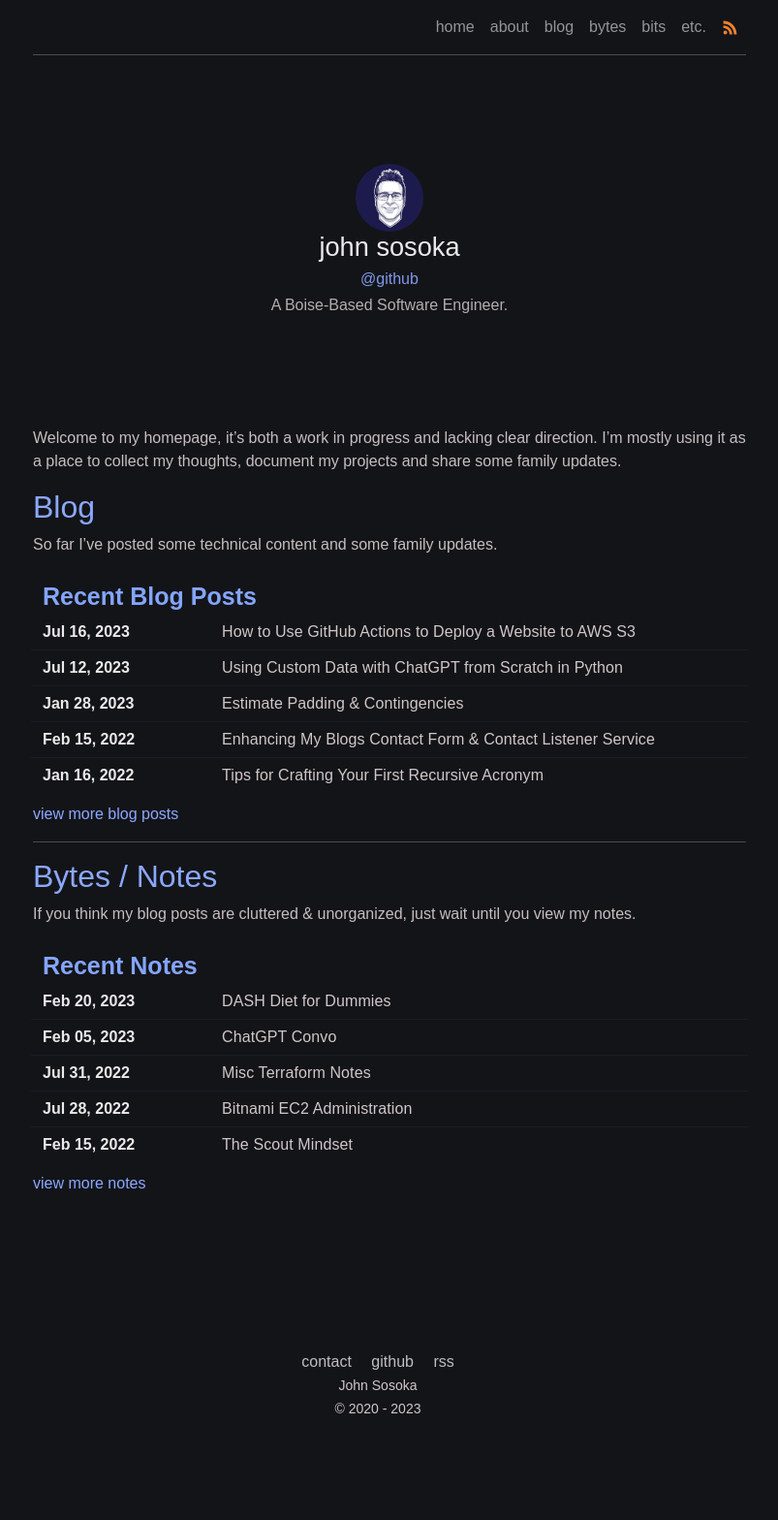
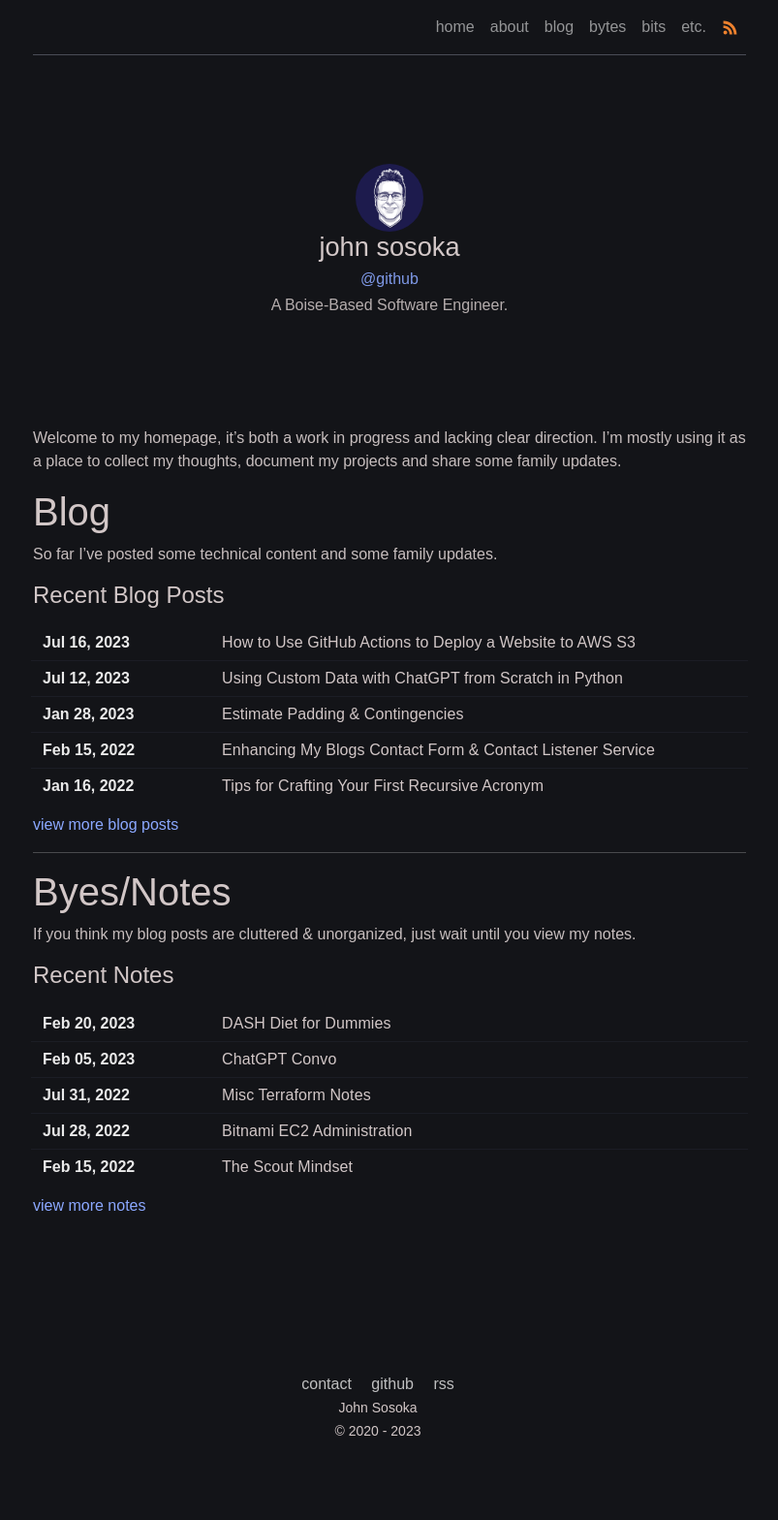
Before and after one commit to johnsosoka/site-johnsosoka-com, a Jekyll site: the page built from website/pages/index.md, in a window 1280 px wide. Shown: the whole page at 97% size, without its empty margins (238-1041 px from the left). Built offline with Jekyll 4.4.1, drawn with Linux system fonts in a browser that asks for light colours; before the commit the page ends 1545 px from its top, so only the background shows below that.

Commit message:
navbar test

```diff
--- a/website/_includes/navbar.html
+++ b/website/_includes/navbar.html
@@ -1,4 +1,4 @@
-<nav class="navbar navbar-expand-lg navbar-dark bg-transparent">
+<nav class="navbar navbar-expand-lg navbar-dark bg-transparent fixed-top">
   <a class="navbar-brand" href="#"></a>
   <button class="navbar-toggler"
           type="button" data-toggle="collapse"
--- a/website/_includes/posts.html
+++ b/website/_includes/posts.html
@@ -17,7 +17,7 @@
 -->
 
 <div class="posts-wrapper">
-    <h3 class="posts-item-note" aria-label="Recent Posts">{{ include.post_collection_title }}</h3>
+<!--    <h3 class="posts-item-note" aria-label="Recent Posts">{{ include.post_collection_title }}</h3>-->
     {%- for post in site.categories[include.category] limit: include.post_display_limit -%}
     <article class="post-item row">
         <div class="col-md-3">
--- a/website/_layouts/home.html
+++ b/website/_layouts/home.html
@@ -2,7 +2,7 @@
 layout: default
 ---
 
-<div class="wrapper">
+<div class="wrapper home">
     <main class="page-content d-flex justify-content-center align-items-center" aria-label="Content">
         <div class="text-left">
             {% include john_landing.html %}
--- a/website/_sass/main.scss
+++ b/website/_sass/main.scss
@@ -65,7 +65,8 @@
 @import "layout/_layout",
 "layout/footer",
 "themes/jscom",
-'pages/page',
-'pages/post';
+"pages/page",
+"pages/post",
+"pages/home";
 
 @import "component/all-components";
--- /dev/null
+++ b/website/_sass/pages/_home.scss
@@ -0,0 +1,5 @@
+//.wrapper.home {
+//  h1 {
+//    color: $smoke;
+//  }
+//}
--- a/website/_sass/themes/_jscom.scss
+++ b/website/_sass/themes/_jscom.scss
@@ -5,22 +5,22 @@
 
   // Heading
   h1 {
-    color: $dark-white;
+    color: $smoke;
   }
   h2 {
-    color: $dark-white;
+    color: $smoke;
   }
   h3 {
-    color: $dark-white;
+    color: $smoke;
   }
   h4 {
-    color: $dark-white;
+    color: $smoke;
   }
   h5 {
-    color: $dark-white;
+    color: $smoke;
   }
   h6 {
-    color: $dark-white;
+    color: $smoke;
   }
 
   /** for `code tags` **/
--- a/website/pages/index.md
+++ b/website/pages/index.md
@@ -7,20 +7,21 @@
 to collect my thoughts, document my projects and share some family updates.
 
 
-## [Blog](/blog)
+# Blog
 So far I've posted some technical content and some family updates.
 
 
-
+#### Recent Blog Posts
 {% include posts.html category="blog" post_display_limit=5 post_collection_title="Recent Blog Posts" %}
 
 [view more blog posts](/blog)
 
 --------------------------
 
-## [Bytes / Notes](/notes)
+# Byes/Notes
 If you think my blog posts are cluttered & unorganized, just wait until you view my notes.
 
+#### Recent Notes
 {% include posts.html category="note" post_display_limit=5 post_collection_title="Recent Notes" %}
 
 [view more notes](/notes)
```
